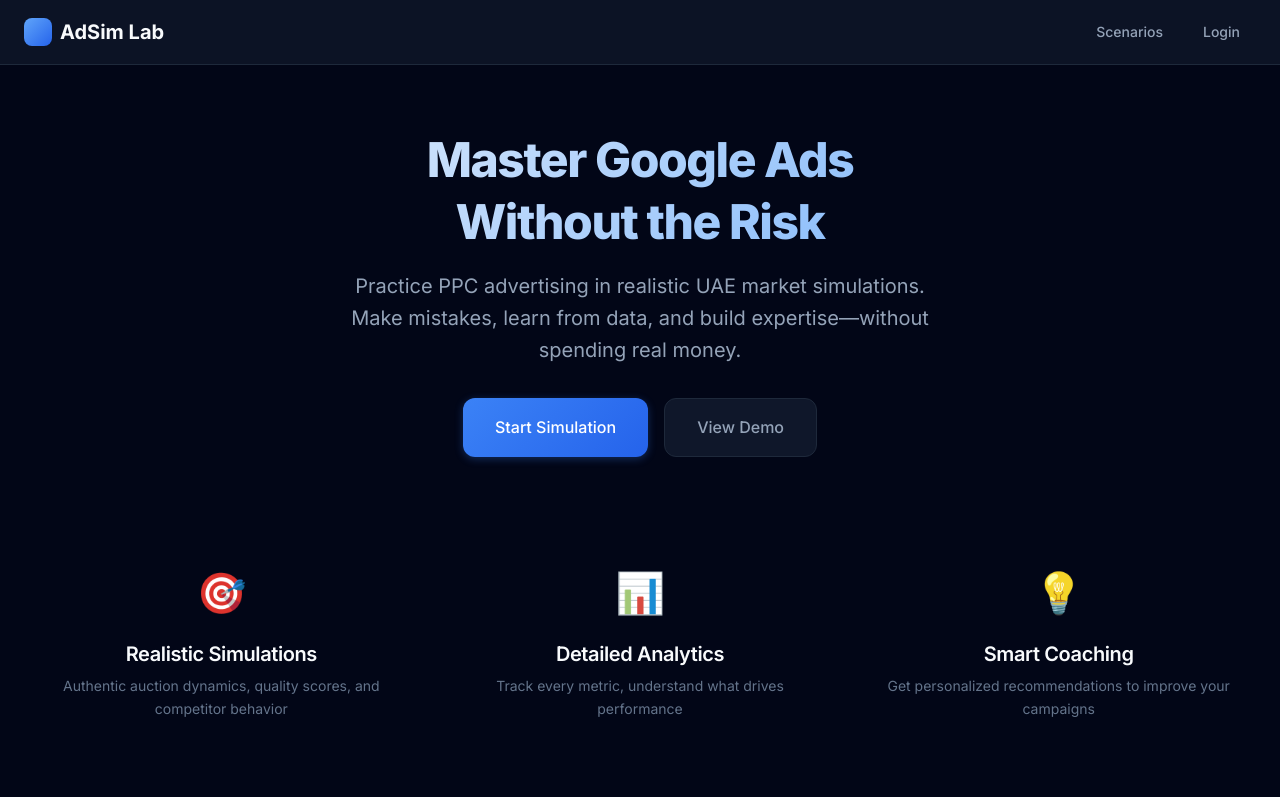
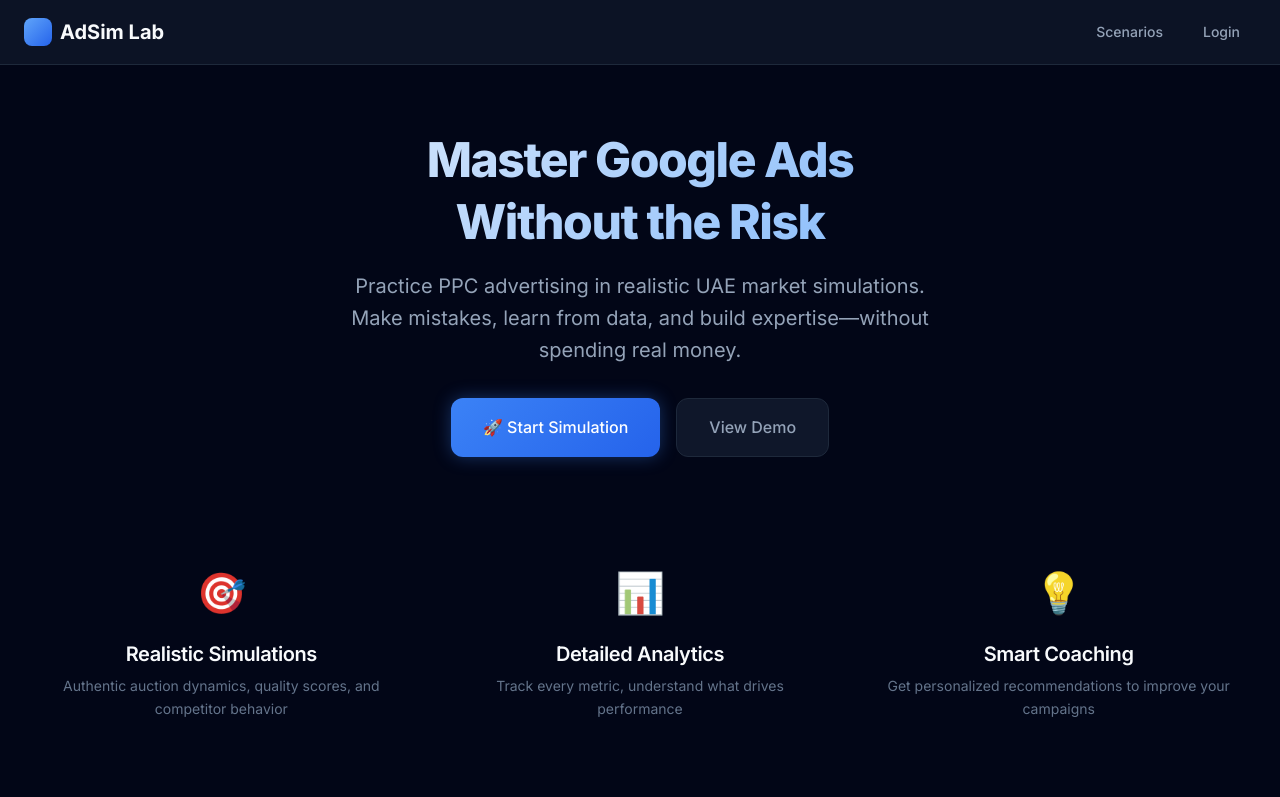
Before and after one commit to sherlockdev6/adsim-lab, a Next.js app in the folder apps/web/: page / in a window 1280 px wide. Shown: the top 797 px of the page. Built offline with nearby package versions, Linux system fonts and the light colour scheme.

Commit message:
UX Polish: Premium animations across homepage, workspace, and results pages

```diff
--- a/apps/web/src/app/page.tsx
+++ b/apps/web/src/app/page.tsx
@@ -49,7 +49,7 @@
 
             {/* Hero Section */}
             <section className="hero" style={{ paddingTop: '4rem', paddingBottom: '3rem' }}>
-                <div className="container">
+                <div className="container animate-fade-in">
                     <h1 className="hero-title">
                         Master Google Ads<br />Without the Risk
                     </h1>
@@ -58,8 +58,8 @@
                         Make mistakes, learn from data, and build expertise—without spending real money.
                     </p>
                     <div className="hero-actions">
-                        <Link href="/scenarios" className="btn btn-primary btn-lg">
-                            Start Simulation
+                        <Link href="/scenarios" className="btn btn-primary btn-lg btn-ripple animate-glow">
+                            🚀 Start Simulation
                         </Link>
                         <Link href="/login" className="btn btn-secondary btn-lg">
                             View Demo
@@ -71,7 +71,7 @@
             {/* Features Grid */}
             <section style={{ padding: 'var(--space-8) 0 var(--space-16)' }}>
                 <div className="container">
-                    <div className="grid grid-cols-3" style={{ marginBottom: 'var(--space-12)' }}>
+                    <div className="grid grid-cols-3 animate-stagger" style={{ marginBottom: 'var(--space-12)' }}>
                         <div className="text-center" style={{ padding: 'var(--space-6)' }}>
                             <div style={{
                                 fontSize: '2.5rem',
@@ -144,7 +144,7 @@
                     )}
 
                     {data?.scenarios && (
-                        <div className="grid grid-cols-3">
+                        <div className="grid grid-cols-3 animate-stagger">
                             {data.scenarios.map((scenario) => {
                                 const info = scenarioData[scenario.slug] || { cpc: 'N/A', competition: 'N/A', difficulty: 'N/A' };
                                 return (
```
Also changed, not shown: apps/web/src/app/workspace/page.tsx (+8 -8 lines).
